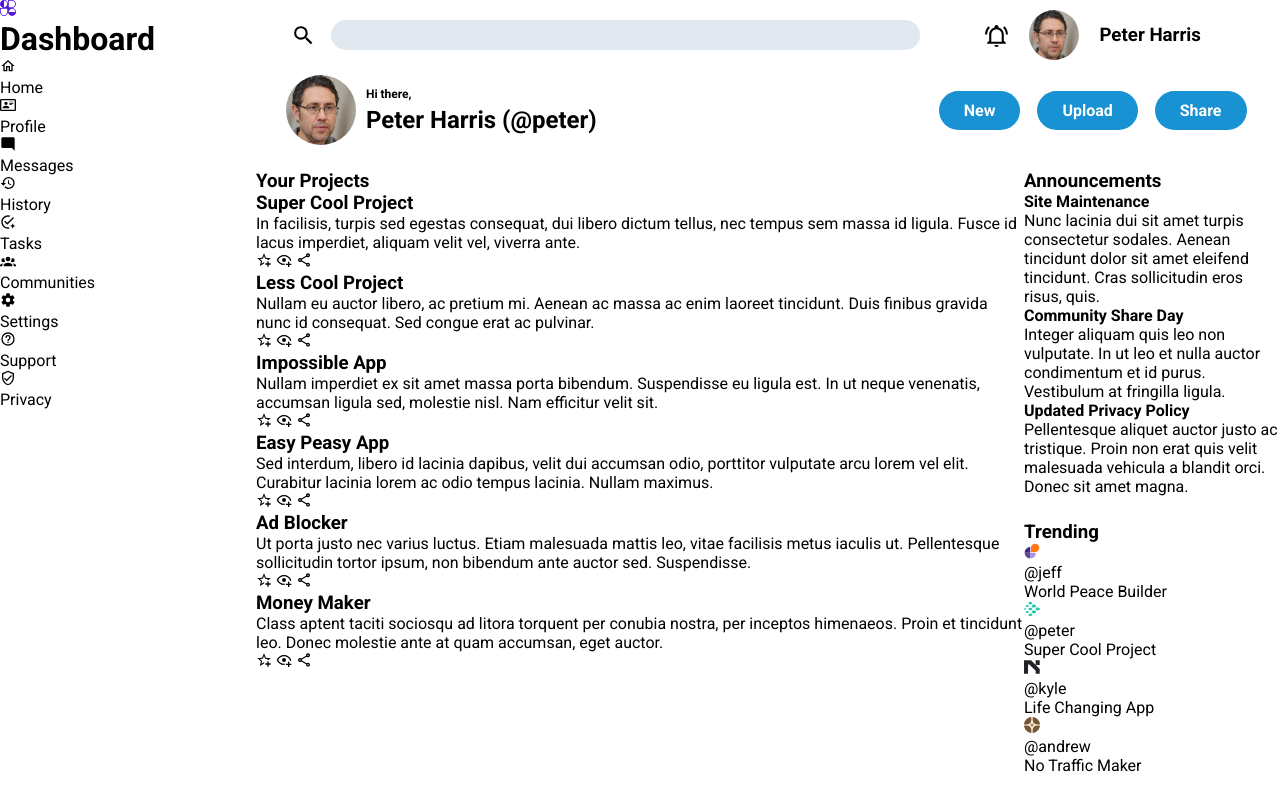
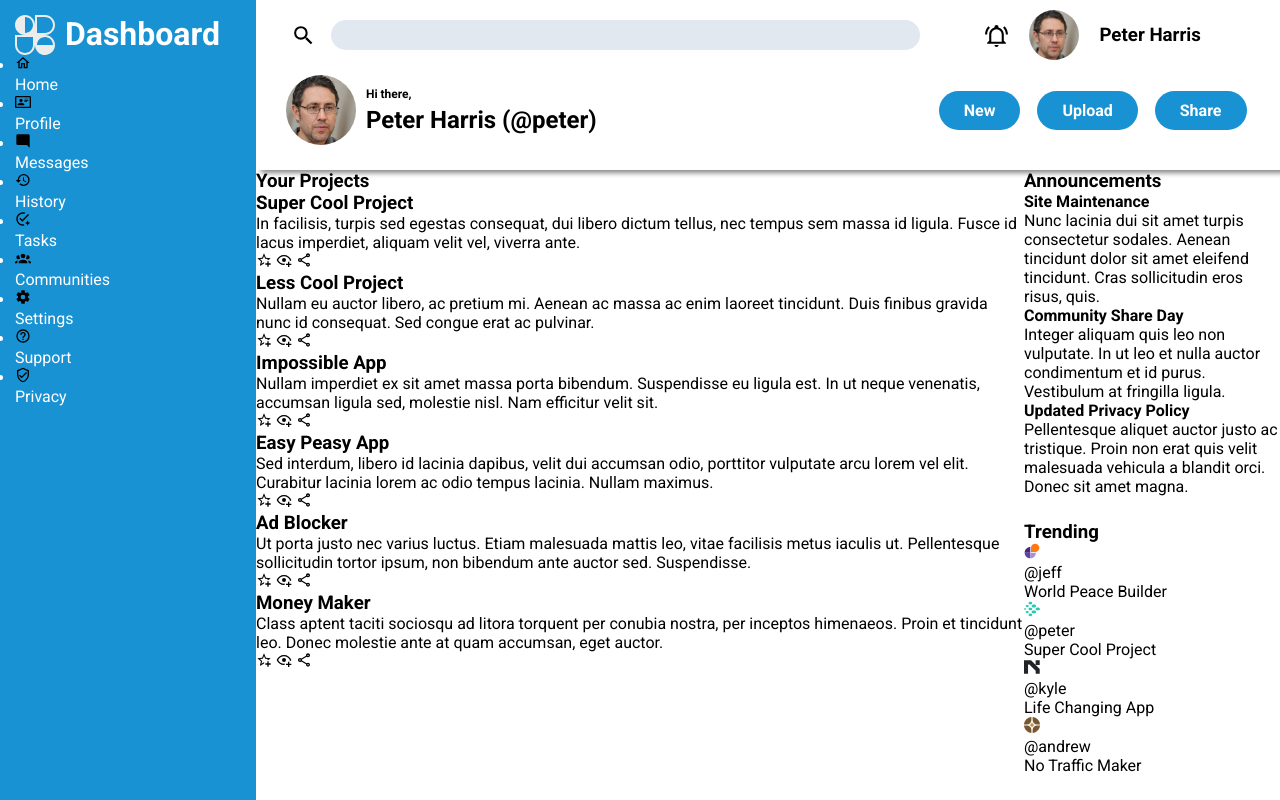
Before and after one commit to chimpbros/admin-dashboard, a plain HTML site: page index.html in a window 1280 px wide. Drawn offline with Linux system fonts and the light colour scheme.

Commit message:
adding filter to svg img

```diff
--- a/index.html
+++ b/index.html
@@ -34,7 +34,7 @@
         </div>
         <div class="sidebar">
             <div class="logo-ctn">
-                <img src="assets/logoipsum-295.svg" alt="logo" class="logo-img">
+                <img src="assets/logoipsum-295.svg" alt="logo" class="logo-img filter-white">
                 <h1 class="logo-text">Dashboard</h1>
             </div>
             <div class="main-menu">
--- a/style.css
+++ b/style.css
@@ -7,6 +7,9 @@
     font-family: 'Roboto', sans-serif;
 }
 
+.filter-white {
+    filter: invert(100%) sepia(100%) saturate(0%) hue-rotate(14deg) brightness(102%) contrast(103%);
+}
 
 .container {
     height: 100vh;
@@ -20,7 +23,8 @@
     display: grid;
     grid-template-columns: 2fr 1fr;
     grid-template-rows: 1fr 2fr;
-    margin: 10px 25px;
+    padding: 10px 25px;
+    box-shadow: 5px 3px 5px #888888;
 }
 
 .search-ctn {
@@ -114,6 +118,26 @@
 
 .sidebar {
     grid-row: 1 / 3;
+    display: grid;
+    grid-template-rows: auto auto 1fr;
+    background-color: #1992d4;
+    color: white;
+    padding: 15px;
+}
+
+.logo-ctn {
+    display: flex;
+    gap: 10px;
+}
+
+.logo-ctn .logo-img {
+    height: 2.5rem;
+    width: auto;
+
+}
+
+.logo-ctn h1 {
+    font-size: 2rem;
 }
 
 .main-content-ctn {
```
